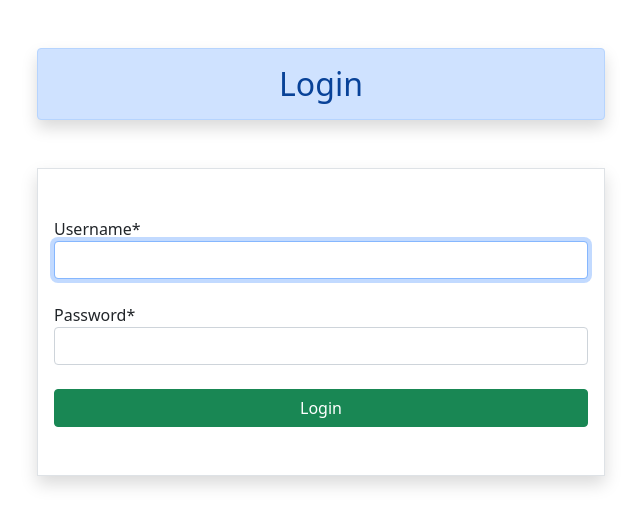
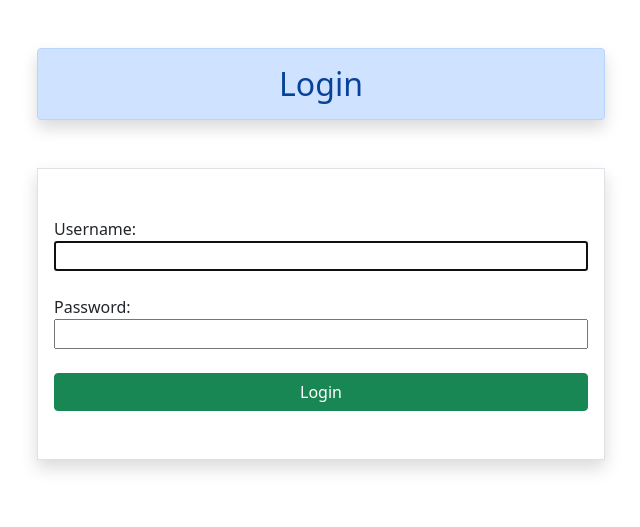
Before and after one commit to Mr-Mesut-OZTURK/django-blog-app, a Django app: page /accounts/login/ in a window 1280 px wide. Shown: the part 56-583 px from the top of the page, without its empty margins (319-959 px from the left). Run offline with Django 3.2, Linux system fonts and the light colour scheme; some libraries are stand-ins or nearby versions.

Commit message:
crated login form

```diff
--- a/blog/templates/registration/login.html
+++ b/blog/templates/registration/login.html
@@ -10,9 +10,12 @@
             <div class="container">
                 <h2 class="text-center alert alert-primary mt-5 shadow">Login</h2>
 
-                <form class="d-grid gap-4 border px-3 py-5 my-5 shadow">
+                <form class="d-grid gap-4 border px-3 py-5 my-5 shadow " method="post">
+                    {% csrf_token %}
 
-                    {{ form|crispy }}
+                    {% for field in form %}
+                    <div class="d-grid align-content-stretch">{{ field.label }}: <br> {{ field  }}</div>
+                    {% endfor %}
 
                     <button type="submit" class="btn btn-success">
                         Login
```
